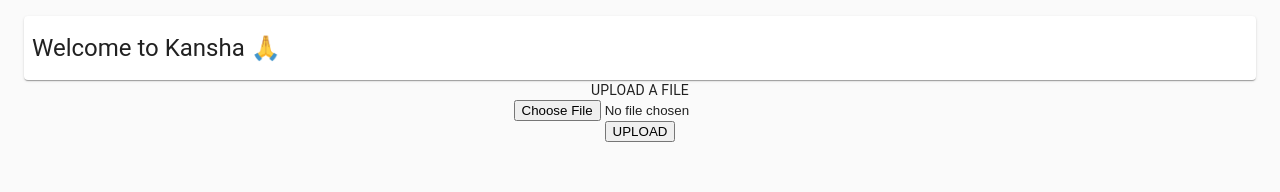
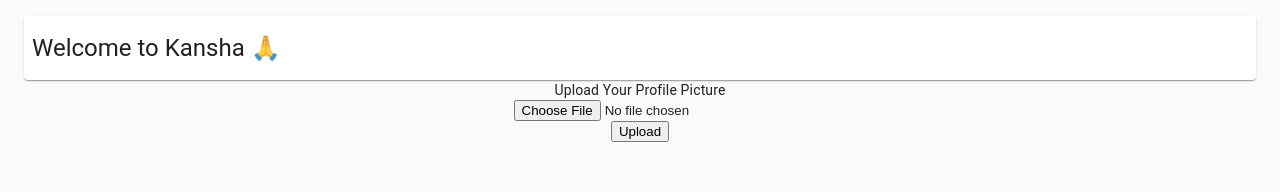
Before and after one commit to rleslie1015/kansha-fe, a React (Create React App) app in the folder react-app/: page /home in a window 1280 px wide. Shown: the top 192 px of the page. Built offline with nearby package versions, Linux system fonts and the light colour scheme; what auth0-js would draw is missing.

Commit message:
added react loader and ternary for display between file upload and success

```diff
--- a/react-app/package.json
+++ b/react-app/package.json
@@ -9,6 +9,7 @@
     "jwt-decode": "^2.2.0",
     "react": "^16.11.0",
     "react-dom": "^16.11.0",
+    "react-loader-spinner": "^3.1.5",
     "react-redux": "^7.1.3",
     "react-router-dom": "^5.1.2",
     "react-s3": "^1.3.1",
--- a/react-app/src/FileUpload.jsx
+++ b/react-app/src/FileUpload.jsx
@@ -1,10 +1,12 @@
 import React, { Component } from 'react';
 import axios from 'axios';
+import Loader from 'react-loader-spinner'
 
 class FileUpload extends Component {
   constructor(props) {
     super(props);
     this.state = {
+      loading: false,
       success: false,
       url: ""
     }
@@ -16,6 +18,7 @@
   }
   // Perform the upload
   handleUpload = (ev) => {
+    this.setState({ loading: true })
     let file = this.uploadInput.files[0];
     const data = new FormData();
     data.append('image', file)
@@ -31,7 +34,7 @@
         //   var signedRequest = returnData.signedRequest;
         var url = response.data.url;
         this.setState({ url: url })
-        this.setState({ success: true });
+        this.setState({ success: true, loading: false });
 
         //   console.log("Recieved a signed request " + signedRequest);
 
@@ -55,8 +58,8 @@
       })
   }
 
+  render() {
 
-  render() {
     const SuccessMessage = () => (
       <div style={{ padding: 50 }}>
         <h3 style={{ color: 'green' }}>SUCCESSFUL UPLOAD</h3>
@@ -67,14 +70,22 @@
     return (
       <div className="App">
         <center>
-          <h1>UPLOAD A FILE</h1>
+          <h1>Upload Your Profile Picture</h1>
+          {this.state.loading ? <Loader
+            type="Rings"
+            color="#EE4D71"
+            height={100}
+            width={100}
+            timeout={10000}
+
+          /> : null}
           {this.state.success ? <SuccessMessage />
             :
-            <>
+            <div className="file-upload">
               <input onChange={this.handleChange} ref={(ref) => { this.uploadInput = ref; }} type="file" />
               <br />
-              <button onClick={this.handleUpload}>UPLOAD</button>
-            </>
+              <button onClick={this.handleUpload}>Upload</button>
+            </div>
           }
         </center>
       </div>
```
Also changed, not shown: 1 other file (tests, documents, lock files or other folders).
